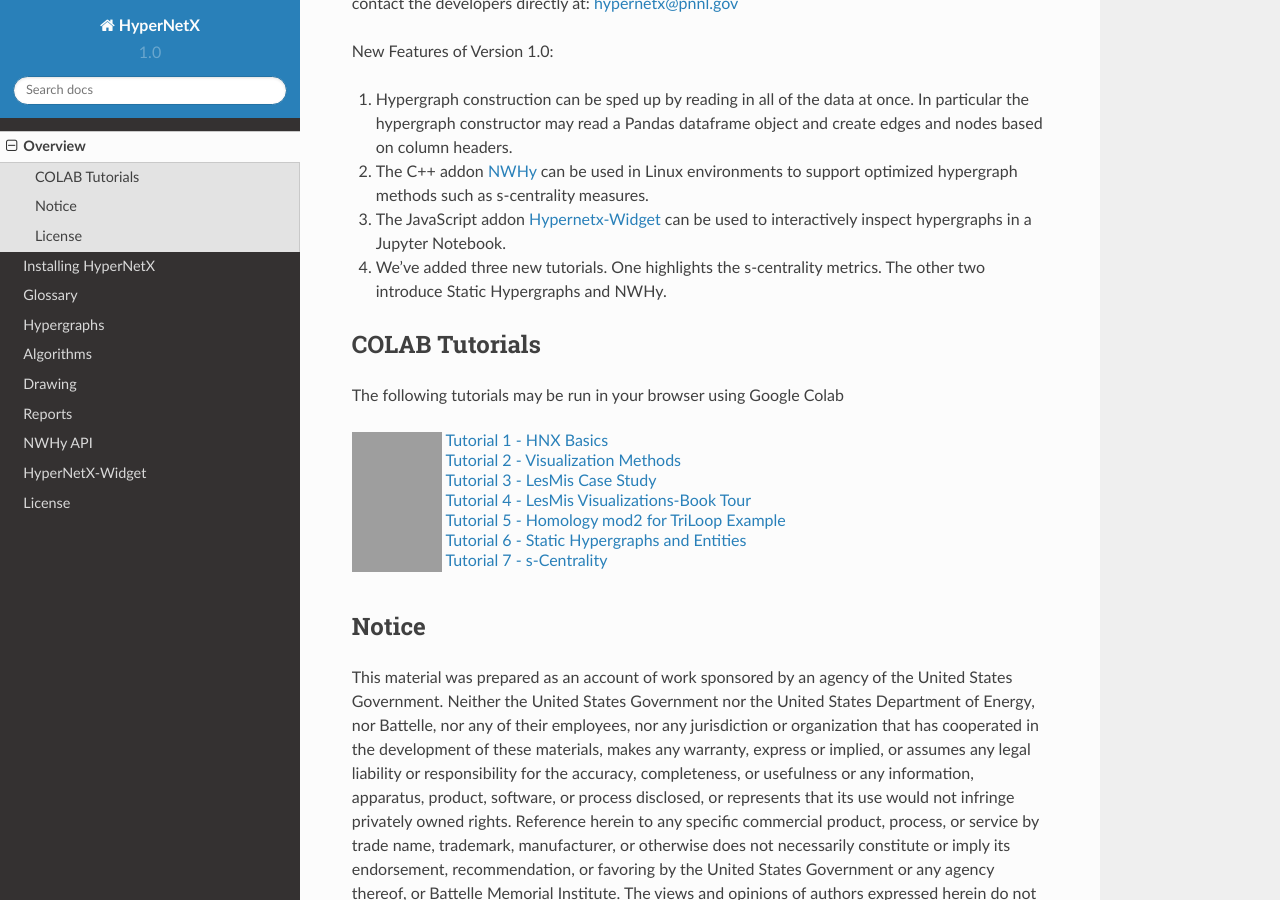
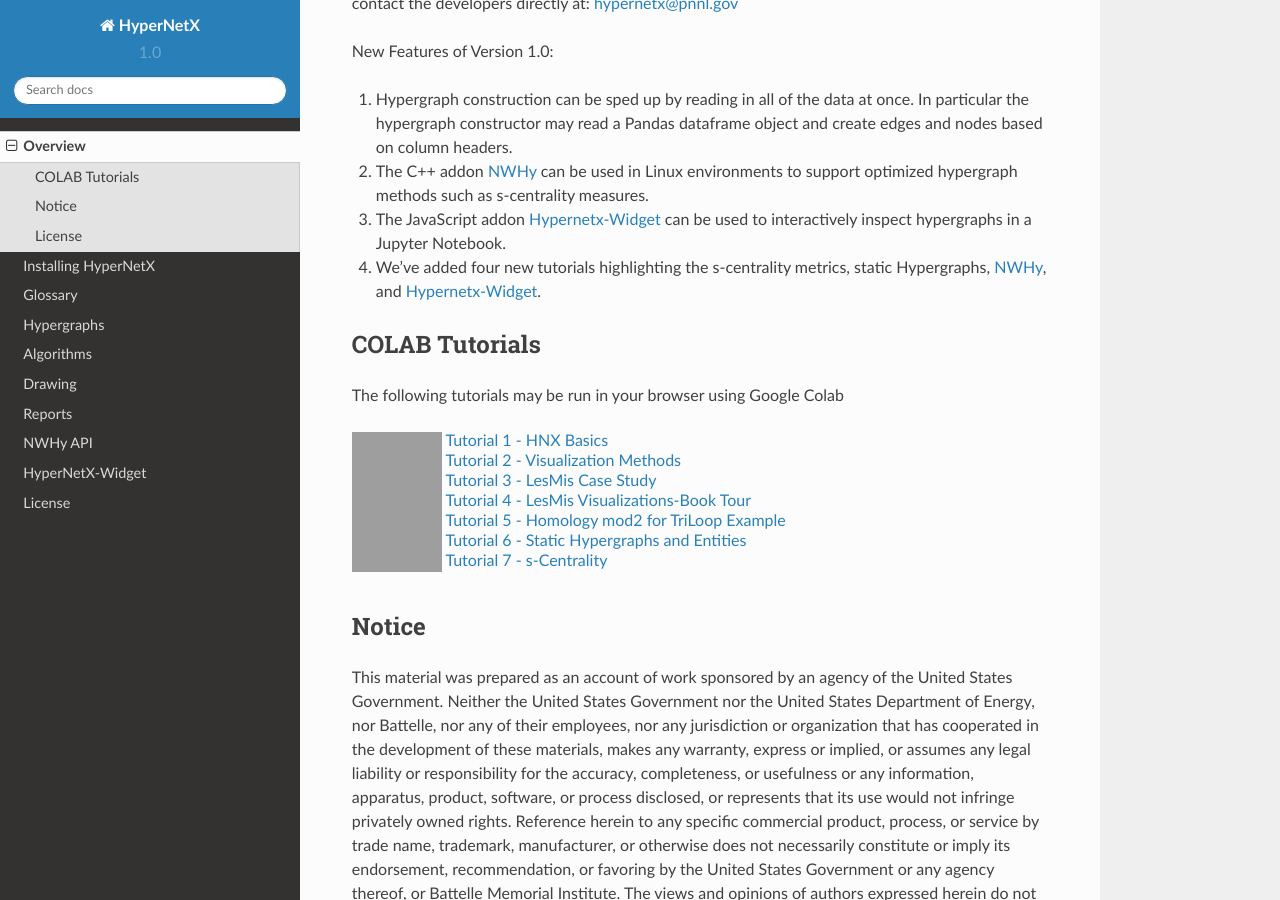
Before and after one commit to pnnl/HyperNetX, a Sphinx documentation site: the page built from docs/source/overview/index.rst, in a window 1280 px wide and 900 px high, scrolled down 720 px, cut to the strip 0-900 px from the top of the window. Built offline with Sphinx 7.4.7 and the Read the Docs theme 2.0.0, drawn with Linux system fonts in a browser that asks for light colours; grey boxes are pictures that could not be loaded.

Commit message:
updataing docs

```diff
--- a/docs/source/overview/index.rst
+++ b/docs/source/overview/index.rst
@@ -33,10 +33,12 @@
 1. Hypergraph construction can be sped up by reading in all of the data at once. In particular the hypergraph constructor may read a Pandas dataframe object and create edges and nodes based on column headers.
 2. The C++ addon :ref:`nwhy` can be used in Linux environments to support optimized hypergraph methods such as s-centrality measures.
 3. The JavaScript addon :ref:`widget` can be used to interactively inspect hypergraphs in a Jupyter Notebook.
-4. We've added three new tutorials. One highlights the s-centrality metrics. The other two introduce Static Hypergraphs and NWHy.
+4. We've added four new tutorials highlighting the s-centrality metrics, static Hypergraphs, :ref:`nwhy`, and :ref:`widget`.
+
+.. _colab:
 
 COLAB Tutorials
-^^^^^^^^^^^^^^^
+---------------
 The following tutorials may be run in your browser using Google Colab
 
 .. raw:: html
@@ -81,7 +83,7 @@
 
 
 Notice
-^^^^^^
+------
 This material was prepared as an account of work sponsored by an agency of the United States Government.
 Neither the United States Government nor the United States Department of Energy, nor Battelle,
 nor any of their employees, nor any jurisdiction or organization that has cooperated in the development of
@@ -109,7 +111,7 @@
    </div>
 
 License
-^^^^^^^
+-------
 HyperNetX is released under the 3-Clause BSD license (see :ref:`license`)
 
 .. toctree::
```
Also changed, not shown: README.md (+2 -2 lines), 18 other files.
